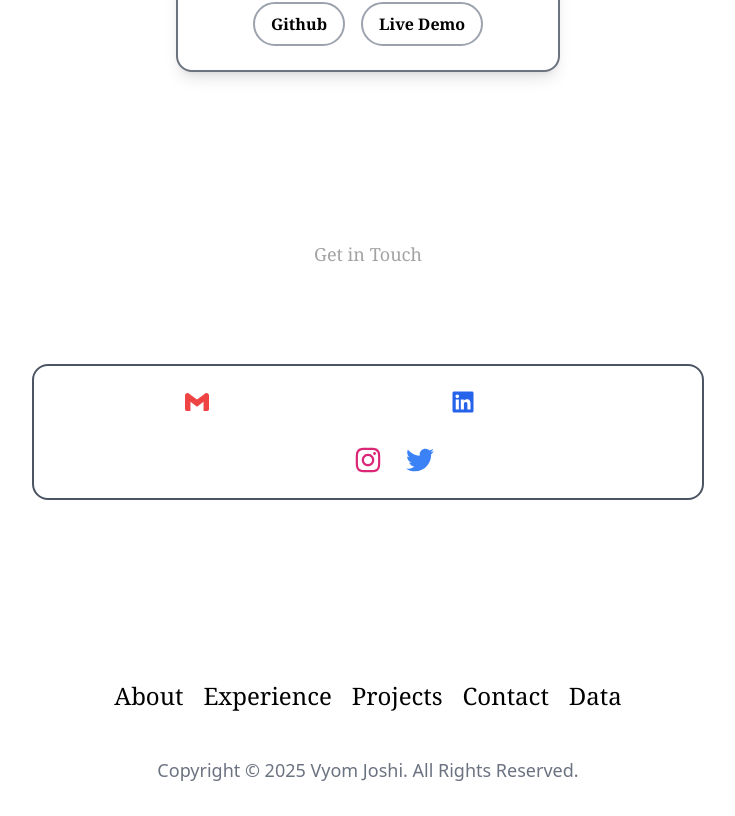
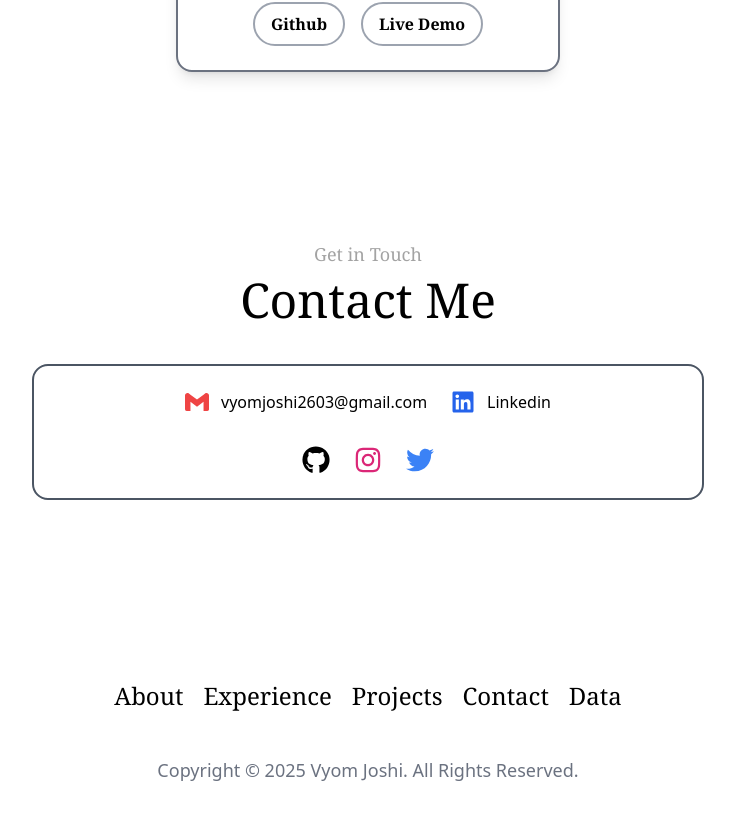
Before and after one commit to Vyom2663/Vyom-Portfolio, a Next.js app: page / in a window 1280 px wide. Shown: the part 3185-4001 px from the top of the page, without its empty margins (272-1007 px from the left). Built offline with nearby package versions, Linux system fonts and the light colour scheme.

Commit message:
contect 1

```diff
--- a/app/component/Contect.tsx
+++ b/app/component/Contect.tsx
@@ -28,7 +28,7 @@ export const Contect = () => {
         <p className="text-center text-neutral-400 text-lg font-serif">
           Get in Touch
         </p>
-        <h1 className="text-3xl sm:text-4xl lg:text-5xl text-center font-serif mt-2 text-white">
+        <h1 className="text-3xl sm:text-4xl lg:text-5xl text-center font-serif mt-2 text-black dark:text-white">
           Contact Me
         </h1>
 
@@ -37,7 +37,7 @@ export const Contect = () => {
           <div className="flex flex-col gap-6 sm:flex-row sm:justify-center sm:items-center">
             <div className="flex items-center justify-center sm:justify-start">
               <SiGmail size={24} className="text-red-500" />
-              <p className="ml-3 text-sm sm:text-base text-white hover:underline underline-offset-8 hover:text-gray-400 transition duration-300">
+              <p className="ml-3 text-sm sm:text-base text-black dark:text-white hover:underline underline-offset-8 hover:text-gray-400 transition duration-300">
                 vyomjoshi2603@gmail.com
               </p>
             </div>
@@ -46,7 +46,7 @@ export const Contect = () => {
               <FaLinkedin size={24} className="text-blue-600" />
               <Link
                 href="https://www.linkedin.com/in/vyom-joshi-66b8aa314/"
-                className="ml-3 text-sm sm:text-base text-white hover:underline underline-offset-8 hover:text-gray-400 transition duration-300"
+                className="ml-3 text-sm sm:text-base text-black dark:text-white hover:underline underline-offset-8 hover:text-gray-400 transition duration-300"
               >
                 Linkedin
               </Link>
@@ -56,7 +56,7 @@ export const Contect = () => {
           {/* Social Links */}
           <div className="flex justify-center items-center gap-6 mt-8 flex-wrap">
             <Link href="https://github.com/Vyom2663">
-              <FaGithub size={28} className="text-white hover:text-gray-500 transition duration-300" />
+              <FaGithub size={28} className="text-black dark:text-white hover:text-gray-500 transition duration-300" />
             </Link>
             <Link href="https://www.instagram.com/_.vyom26?igsh=eTFyY3AwazduZDE=">
               <FaInstagram size={28} className="text-pink-600 hover:text-pink-400 transition duration-300" />
```
